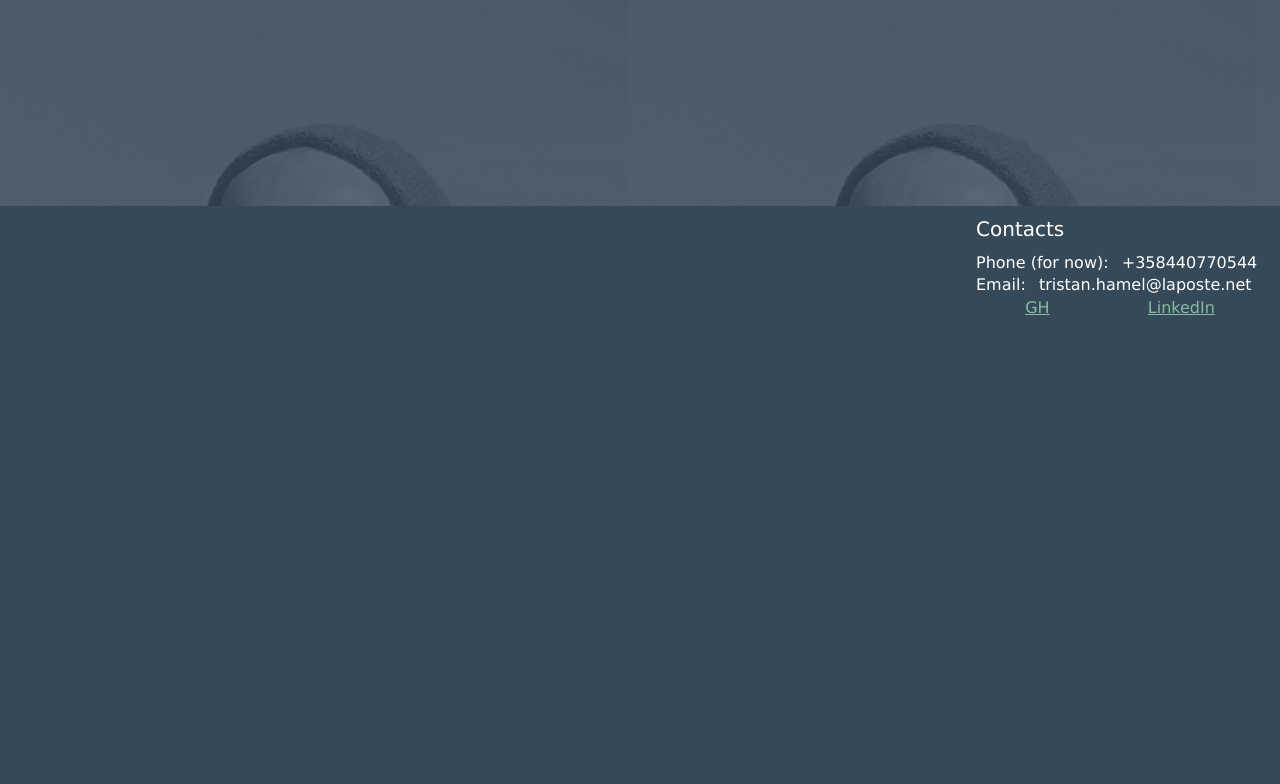
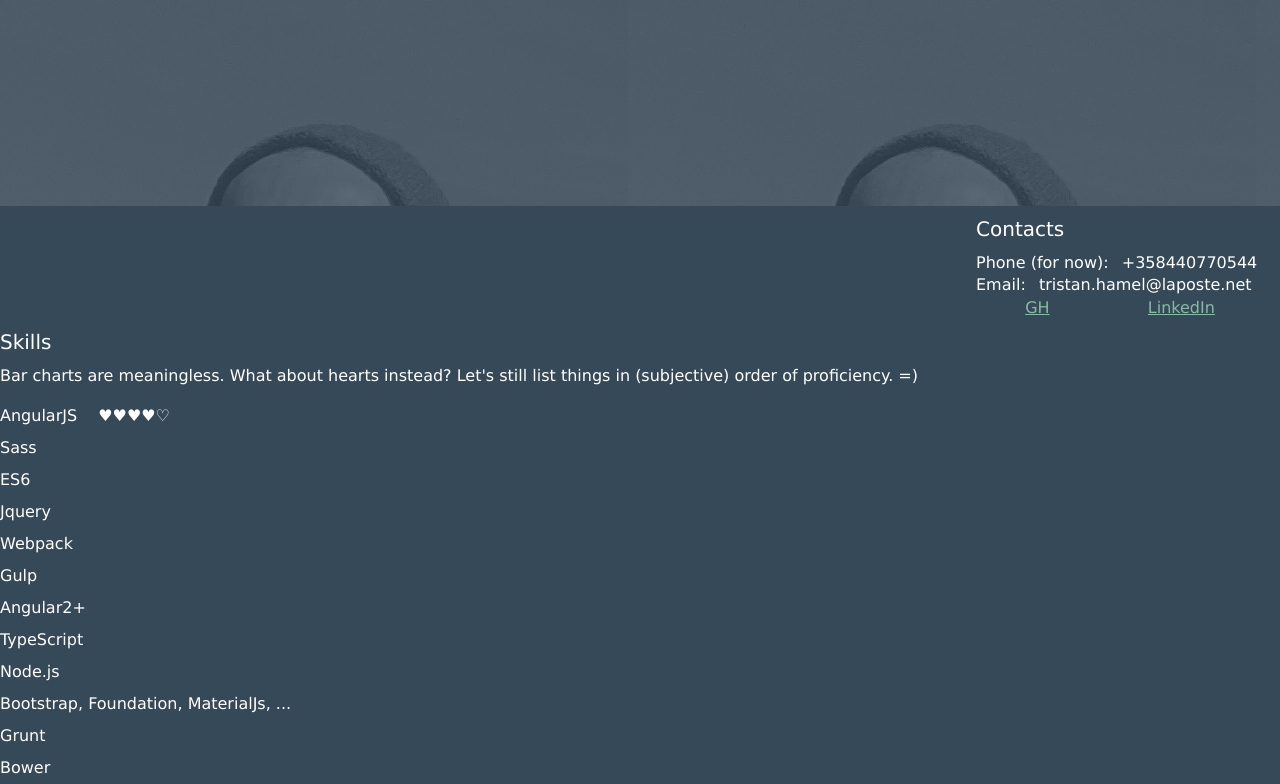
Before and after one commit to tristanhamel/cv, a website built with webpack: page src/index.html in a window 1280 px wide. Shown: the part 642-1426 px from the top of the page. Before the commit the page ends 961 px from the top, so only its background shows below. Built offline with nearby package versions, Linux system fonts and the light colour scheme.

Commit message:
basic skills and accordion components

```diff
--- /dev/null
+++ b/src/components/accordion/accordion.scss
@@ -0,0 +1,7 @@
+[th-accordion-content] {
+  display: none;
+
+  &.accordion-expanded {
+    //display: block;
+  }
+}
--- /dev/null
+++ b/src/components/accordion/index.js
@@ -0,0 +1,28 @@
+import './accordion.scss';
+
+export const accordionComponent = {
+  controller: () => {
+    $( document ).ready(() => {
+      // add listeners to accordion headers
+      $('[th-accordion-header]').click(onClickHeader);
+
+      function onClickHeader(e) {
+        const parentAccordion = $(e.currentTarget).parents('[th-accordion]');
+        const contentSections = parentAccordion.find('[th-accordion-content]');
+        const nextContent = $(e.currentTarget).next('[th-accordion-content]');
+
+        // check if the section following the clicked header is opened
+        const isExpanded = nextContent.hasClass('accordion-expanded');
+
+        // start by collapsing visible content sections...
+        $(contentSections).removeClass('accordion-expanded');
+        $(contentSections).slideUp(500);
+
+        // ... and then expand the clicked element if it was collapsed
+        if (!isExpanded) {
+          $(nextContent).addClass('accordion-expanded').slideDown(500);
+        }
+      }
+    });
+  }
+};
--- a/src/components/app/app.html
+++ b/src/components/app/app.html
@@ -1,3 +1,4 @@
 <th-menu></th-menu>
 <th-intro></th-intro>
 <th-contacts></th-contacts>
+<th-skills></th-skills>
--- a/src/components/contacts/contacts.html
+++ b/src/components/contacts/contacts.html
@@ -1,4 +1,5 @@
 <div class="contacts">
+  <div class="container">
     <div class="contacts-title">
       <h2>Contacts</h2>
     </div>
@@ -15,3 +16,4 @@
       <a href="https://www.linkedin.com/in/tristan-hamel-9656a0107/">LinkedIn</a>
     </div>
   </div>
+</div>
--- a/src/components/contacts/contacts.scss
+++ b/src/components/contacts/contacts.scss
@@ -1,12 +1,17 @@
 @import '../../styles/vars.scss';
 
 .contacts {
-  float: right;
-  padding: 0 1rem;
-  width: 14rem;
+  width: 100%;
+  display: flex;
+  justify-content: flex-end;
 
-  @include respond-to('medium') {
-    width: 18rem;
+  .container {
+    padding: 0 1rem;
+    width: 14rem;
+
+    @include respond-to('medium') {
+      width: 18rem;
+    }
   }
 
   .contacts-line {
--- /dev/null
+++ b/src/components/skills/index.js
@@ -0,0 +1,27 @@
+import template from './skills.html';
+
+import './skills.scss';
+
+export const skillsComponent = {
+  selector: 'th-skills',
+  template,
+  controller: () => {
+
+    // add stars
+    const heartTemplate = '<span>&hearts;</span>';
+    const emptyHeartTemplate = '<span>&#9825;</span>';
+    $('.skills-list-elem').each((i, elem) => {
+      let hearts = '';
+      const heartsCount = parseInt($(elem).attr('hearts'));
+      for(let i = 0; i < heartsCount; i++) {
+        hearts += heartTemplate;
+      }
+
+      const emptyHeartsCount = 5 - heartsCount;
+      for(let i = 0; i < emptyHeartsCount; i++) {
+        hearts += emptyHeartTemplate;
+      }
+      $(elem).children('.skill-list-header').append(hearts);
+    });
+  }
+};
--- /dev/null
+++ b/src/components/skills/skills.html
@@ -0,0 +1,35 @@
+<div class="skills">
+  <div class="skills-title">
+    <h2>Skills</h2>
+  </div>
+  <div class="skills-intro">
+    <p>Bar charts are meaningless. What about hearts instead? Let's still list things in (subjective) order of proficiency. =)</p>
+  </div>
+
+  <div class="skills-list"
+       th-accordion>
+      <div class="skills-list-elem"
+          hearts="4"
+          th-accordion-header>
+        <div class="skill-list-header">
+          <span class="text">AngularJS</span>
+        </div>
+      </div>
+      <div class="skill-list-content"
+           th-accordion-content>
+        AngularJs is cool!
+      </div>
+
+      <div class="skills-list-elem" hearts="5"><span class="text">Sass</span></div>
+      <div class="skills-list-elem" hearts="5"><span class="text">ES6</span></div>
+      <div class="skills-list-elem" hearts="2"><span class="text">Jquery</span></div>
+      <div class="skills-list-elem" hearts="5"><span class="text">Webpack</span></div>
+      <div class="skills-list-elem" hearts="3"><span class="text">Gulp</span></div>
+      <div class="skills-list-elem" hearts="5"><span class="text">Angular2+</span></div>
+      <div class="skills-list-elem" hearts="5"><span class="text">TypeScript</span></div>
+      <div class="skills-list-elem" hearts="5"><span class="text">Node.js</span></div>
+      <div class="skills-list-elem" hearts="3"><span class="text">Bootstrap, Foundation, MaterialJs, ...</span></div>
+      <div class="skills-list-elem" hearts="1"><span class="text">Grunt</span></div>
+      <div class="skills-list-elem" hearts="1"><span class="text">Bower</span></div>
+  </div>
+</div>
--- /dev/null
+++ b/src/components/skills/skills.scss
@@ -0,0 +1,8 @@
+.skills {
+  .skills-list-elem {
+    padding: 0.5rem 0;
+    .text {
+      margin-right: 1rem;
+    }
+  }
+}
--- a/src/index.html
+++ b/src/index.html
@@ -4,11 +4,15 @@
   <meta charset="utf-8">
 </head>
 <body>
-<script src="https://code.jquery.com/jquery-3.2.1.slim.min.js"
-        integrity="sha256-k2WSCIexGzOj3Euiig+TlR8gA0EmPjuc79OEeY5L45g="
-        crossorigin="anonymous">
+<!--<script src="https://code.jquery.com/jquery-3.2.1.slim.min.js"-->
+        <!--integrity="sha256-k2WSCIexGzOj3Euiig+TlR8gA0EmPjuc79OEeY5L45g="-->
+        <!--crossorigin="anonymous">-->
+<script
+  src="https://code.jquery.com/jquery-3.2.1.min.js"
+  integrity="sha256-hwg4gsxgFZhOsEEamdOYGBf13FyQuiTwlAQgxVSNgt4="
+  crossorigin="anonymous"></script>
 </script>
-<script src="/app.js"></script>
+<!--<script src="/app.js"></script>-->
 
 <app></app>
 </body>
--- a/src/index.js
+++ b/src/index.js
@@ -1,13 +1,17 @@
+import { accordionComponent } from './components/accordion';
 import { appComponent } from './components/app';
 import { menuComponent } from './components/menu';
 import { introComponent } from './components/intro';
 import { contactsComponent } from './components/contacts';
+import { skillsComponent } from './components/skills';
 
 const modules = [
+  accordionComponent,
   appComponent,
   menuComponent,
   introComponent,
-  contactsComponent
+  contactsComponent,
+  skillsComponent
 ];
 
 // base styles
```
Lines whose indentation alone changed are shown as unchanged.
